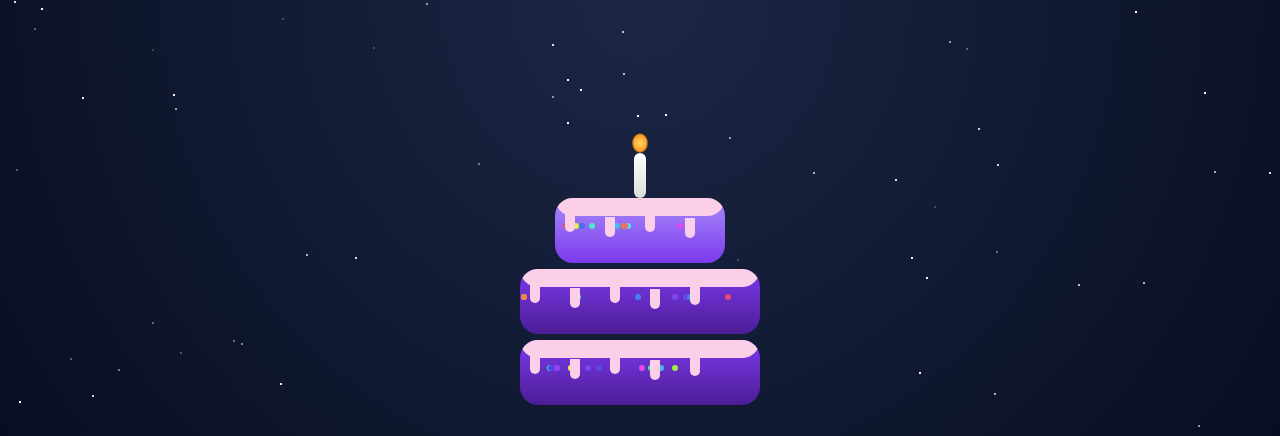
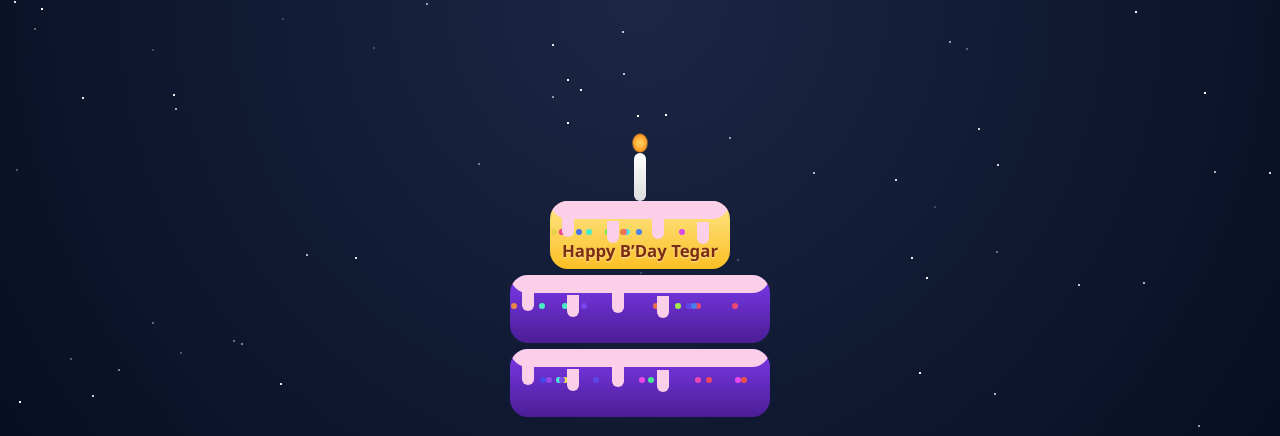
Before and after one commit to Roqib221/tegarjelek, a plain HTML site: page index.html in a window 1280 px wide. Shown: the top 436 px of the page. Drawn offline with Linux system fonts and the light colour scheme.

Commit message:
Update index.html

```diff
--- a/index.html
+++ b/index.html
@@ -3,77 +3,78 @@
 <head>
 <meta charset="UTF-8">
 <meta name="viewport" content="width=device-width, initial-scale=1.0">
-<title>Selamat Ulang Tahun Tegar 🎉</title>
+<title>Happy B’Day Tegar 🎉</title>
 
 <style>
 *{margin:0;padding:0;box-sizing:border-box;font-family:'Segoe UI',sans-serif}
 html,body{width:100%;height:100%;overflow:hidden}
 
-/* ===== MIDNIGHT THEME ===== */
+/* MIDNIGHT */
 body{
   background:radial-gradient(circle at top,#1b2745,#020617);
   color:#f9fafb;
 }
 
-/* ===== SPARKLES ===== */
-#sparkles{
-  position:fixed;inset:0;
-  pointer-events:none;
-  z-index:0;
-}
+/* SPARKLES */
+#sparkles{position:fixed;inset:0;pointer-events:none;z-index:0}
 .spark{
-  position:absolute;
-  width:2px;height:2px;
-  background:white;
-  opacity:.7;
+  position:absolute;width:2px;height:2px;
+  background:white;opacity:.7;
   animation:twinkle 3s infinite;
 }
-@keyframes twinkle{
-  0%,100%{opacity:.2}
-  50%{opacity:1}
-}
+@keyframes twinkle{0%,100%{opacity:.2}50%{opacity:1}}
 
-/* ===== PAGE ===== */
+/* PAGE */
 .page{
   position:absolute;inset:0;
-  display:flex;
-  align-items:center;
-  justify-content:center;
+  display:flex;align-items:center;justify-content:center;
   transition:.8s ease;
   z-index:2;
 }
 #ucapan{transform:translateX(100%)}
 
-/* ===== COVER ===== */
+/* COVER */
 #cover{
   flex-direction:column;
-  gap:20px;
+  gap:18px;
   text-align:center;
 }
 
-/* ===== MERIAH 2D CAKE ===== */
+/* ===== CAKE 2D MERIAH ===== */
 .cake{
   position:relative;
-  width:240px;
-  margin-bottom:10px;
+  width:260px;
+}
+
+/* cake text */
+.cake-text{
+  position:absolute;
+  top:38px;
+  width:100%;
+  text-align:center;
+  font-weight:700;
+  font-size:1.05em;
+  color:#7c2d12;
+  z-index:3;
+  text-shadow:0 1px 2px rgba(255,255,255,.6);
 }
 
 /* layers */
 .layer{
   position:relative;
-  height:65px;
+  height:68px;
   background:linear-gradient(#7c3aed,#4c1d95);
   border-radius:18px;
   margin-bottom:6px;
   overflow:hidden;
 }
 .layer.top{
-  width:170px;
+  width:180px;
   margin:0 auto 6px;
-  background:linear-gradient(#a78bfa,#7c3aed);
+  background:linear-gradient(#fde68a,#fbbf24);
 }
 
-/* drip icing */
+/* icing drip */
 .layer::before{
   content:"";
   position:absolute;
@@ -85,15 +86,14 @@ body{
 .layer::after{
   content:"";
   position:absolute;
-  top:14px;left:10px;
-  width:10px;height:20px;
+  top:14px;left:12px;
+  width:12px;height:22px;
   background:#fbcfe8;
   border-radius:0 0 10px 10px;
   box-shadow:
-    40px 5px #fbcfe8,
-    80px 0 #fbcfe8,
-    120px 6px #fbcfe8,
-    160px 2px #fbcfe8;
+    45px 6px #fbcfe8,
+    90px 2px #fbcfe8,
+    135px 7px #fbcfe8;
 }
 
 /* sprinkles */
@@ -102,17 +102,17 @@ body{
   width:6px;height:6px;
   background:hsl(var(--h),80%,60%);
   border-radius:50%;
-  top:25px;
+  top:28px;
   left:var(--x);
 }
 
-/* ===== CANDLE ===== */
+/* CANDLE */
 .candle{
   position:absolute;
-  top:-45px;
+  top:-48px;
   left:50%;
   transform:translateX(-50%);
-  width:12px;height:45px;
+  width:12px;height:48px;
   background:linear-gradient(#fff,#ddd);
   border-radius:6px;
   cursor:pointer;
@@ -133,7 +133,7 @@ body{
   100%{transform:translateX(-50%) scale(1)}
 }
 
-/* ===== BUTTON ===== */
+/* BUTTON */
 button{
   padding:12px 30px;
   border:none;border-radius:30px;
@@ -143,7 +143,7 @@ button{
   cursor:pointer;
 }
 
-/* ===== FIREWORKS ===== */
+/* FIREWORKS */
 #fireworks{
   position:fixed;
   inset:0;
@@ -159,10 +159,7 @@ button{
 }
 @keyframes explode{
   from{transform:translate(0,0);opacity:1}
-  to{
-    transform:translate(var(--dx),var(--dy));
-    opacity:0;
-  }
+  to{transform:translate(var(--dx),var(--dy));opacity:0}
 }
 </style>
 </head>
@@ -172,10 +169,15 @@ button{
 <div id="sparkles"></div>
 <div id="fireworks"></div>
 
-<!-- ===== COVER ===== -->
+<!-- AUDIO -->
+<audio id="fireSound" src="https://cdn.pixabay.com/download/audio/2022/03/15/audio_5c3b6f0c5f.mp3?filename=firework-explosion-6055.mp3"></audio>
+
+<!-- COVER -->
 <div class="page" id="cover">
 
   <div class="cake">
+    <div class="cake-text">Happy B’Day Tegar</div>
+
     <div class="candle" onclick="blow()">
       <div class="flame" id="flame"></div>
     </div>
@@ -191,13 +193,13 @@ button{
   <button onclick="lanjut()">Lanjutkan 🎁</button>
 </div>
 
-<!-- ===== UCAPAN ===== -->
+<!-- UCAPAN -->
 <div class="page" id="ucapan">
-  <h2>Semoga harimu penuh kebahagiaan ✨</h2>
+  <h2>Semoga hari ini penuh kebahagiaan ✨</h2>
 </div>
 
 <script>
-/* ===== SPARKLES ===== */
+/* SPARKLES */
 for(let i=0;i<120;i++){
   const s=document.createElement('div');
   s.className='spark';
@@ -207,9 +209,9 @@ for(let i=0;i<120;i++){
   sparkles.appendChild(s);
 }
 
-/* ===== SPRINKLES ===== */
+/* SPRINKLES */
 document.querySelectorAll('.layer').forEach(layer=>{
-  for(let i=0;i<12;i++){
+  for(let i=0;i<14;i++){
     const sp=document.createElement('div');
     sp.className='sprinkle';
     sp.style.setProperty('--h',Math.random()*360);
@@ -218,40 +220,45 @@ document.querySelectorAll('.layer').forEach(layer=>{
   }
 });
 
-/* ===== PAGE ===== */
+/* PAGE */
 function lanjut(){
   cover.style.transform='translateX(-100%)';
   ucapan.style.transform='translateX(0)';
 }
 
-/* ===== FIREWORKS ===== */
+/* FIREWORKS */
 function launchFireworks(){
   const fw=document.getElementById('fireworks');
+  const sound=document.getElementById('fireSound');
+  sound.currentTime=0;
+  sound.play();
+
   const interval=setInterval(()=>{
-    const cx=Math.random()*window.innerWidth;
-    const cy=Math.random()*window.innerHeight/2;
+    const cx=Math.random()*innerWidth;
+    const cy=Math.random()*innerHeight/2;
     for(let i=0;i<30;i++){
       const p=document.createElement('div');
       p.className='firework';
       p.style.left=cx+'px';
       p.style.top=cy+'px';
       p.style.setProperty('--h',Math.random()*360);
-      p.style.setProperty('--dx',(Math.random()*200-100)+'px');
-      p.style.setProperty('--dy',(Math.random()*200-100)+'px');
+      p.style.setProperty('--dx',(Math.random()*220-110)+'px');
+      p.style.setProperty('--dy',(Math.random()*220-110)+'px');
       fw.appendChild(p);
       setTimeout(()=>p.remove(),1200);
     }
   },400);
 
-  setTimeout(()=>clearInterval(interval),6000);
+  setTimeout(()=>{
+    clearInterval(interval);
+    sound.pause();
+  },6000);
 }
 
-/* ===== CANDLE CLICK ===== */
+/* CANDLE CLICK */
 function blow(){
-  const flame=document.getElementById('flame');
   flame.style.display='none';
-
-  launchFireworks(); // 🎆 6 DETIK
+  launchFireworks();
 }
 </script>
 
```
